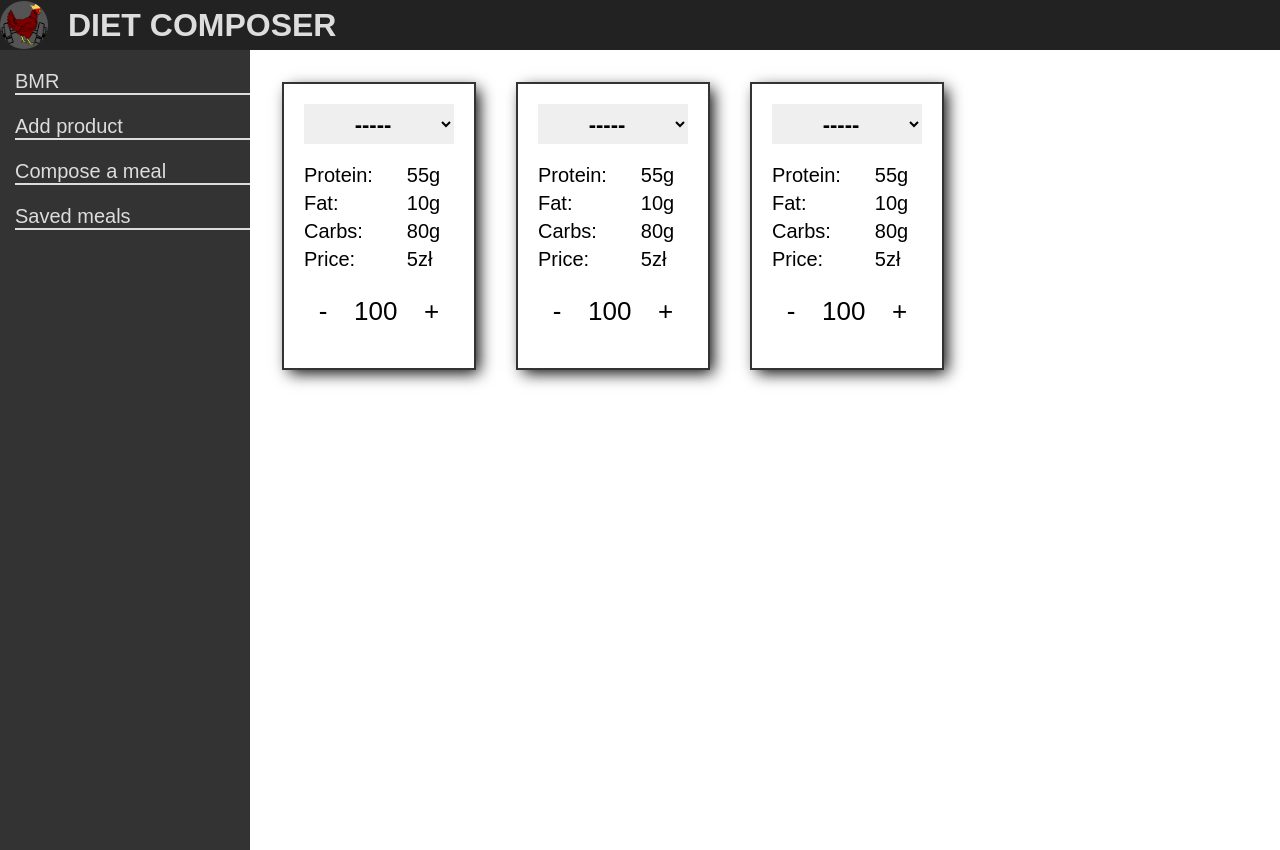
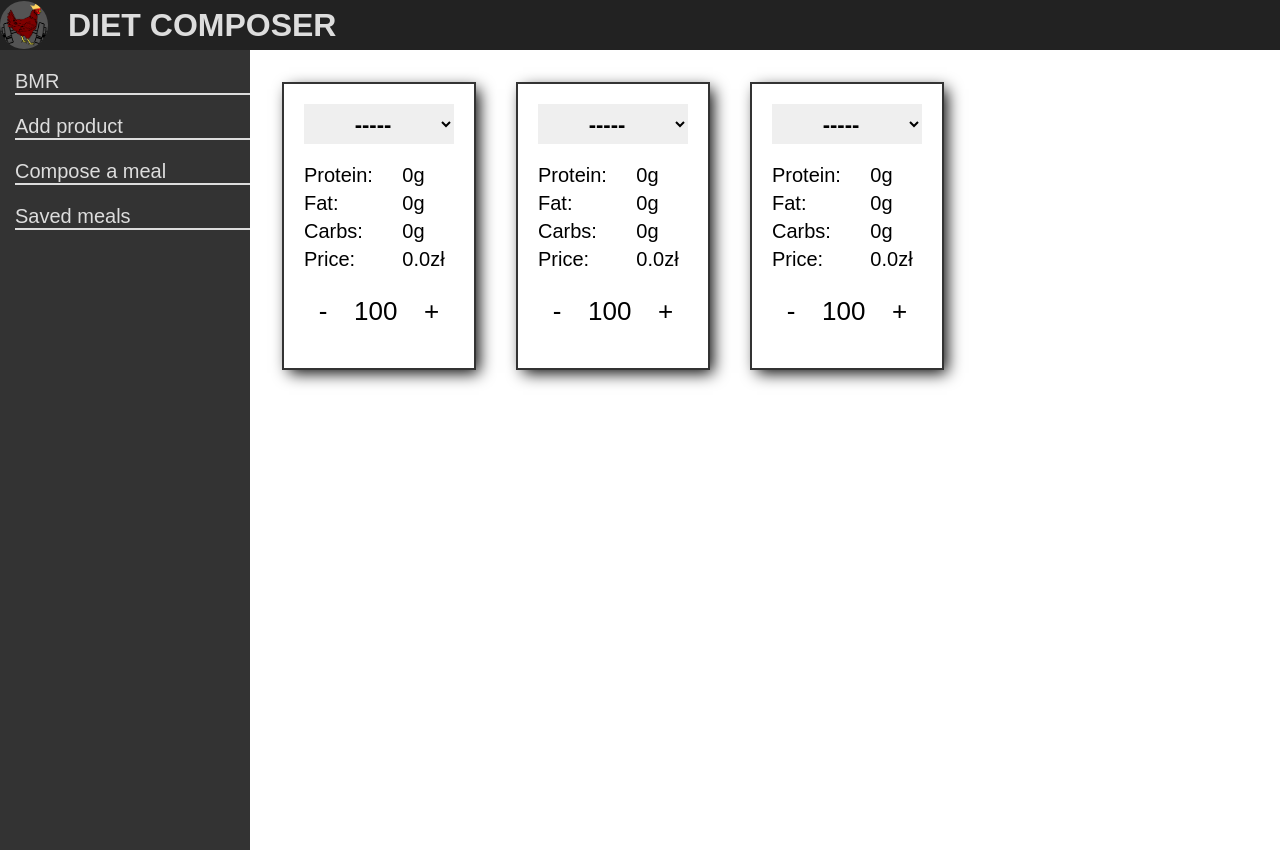
Before and after one commit to Adrode/diet-composer-react, a React (Create React App) app: page / in a window 1280 px wide. Built offline with nearby package versions, Linux system fonts and the light colour scheme; a web font is replaced by a local one.

Commit message:
macros display for chosen product

```diff
--- a/src/features/MealComposer/index.js
+++ b/src/features/MealComposer/index.js
@@ -63,10 +63,10 @@ export const MealComposer = () => {
               <Property>Price:</Property>
             </MacroProperties>
             <MacroValues>
-              <Value>55g</Value>
-              <Value>10g</Value>
-              <Value>80g</Value>
-              <Value>5zł</Value>
+              <Value>{pickersArray[index].protein}g</Value>
+              <Value>{pickersArray[index].fat}g</Value>
+              <Value>{pickersArray[index].carbs}g</Value>
+              <Value>{(pickersArray[index].price).toFixed(1)}zł</Value>
             </MacroValues>
             <ChangeValues>
               <WeightButton>-</WeightButton>
```
